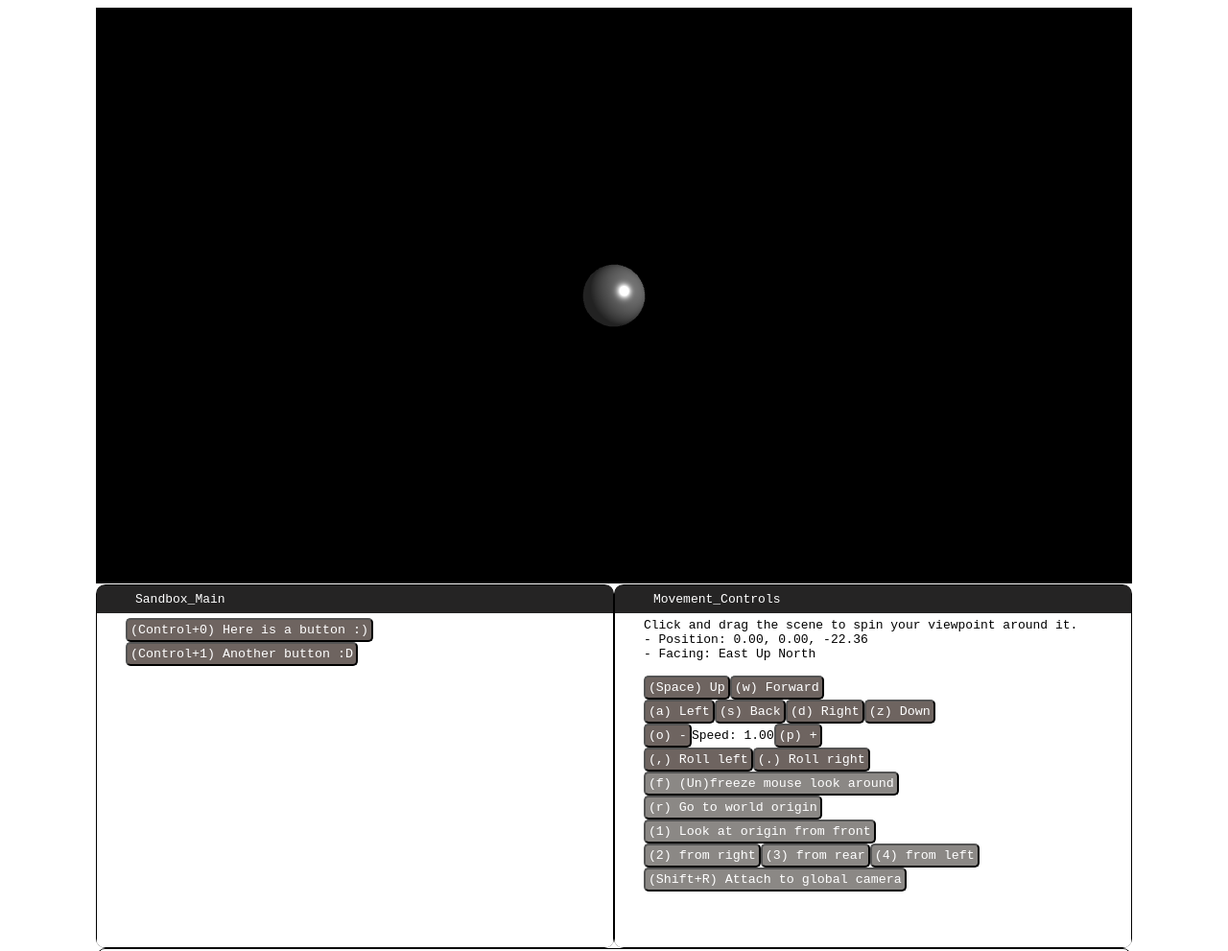
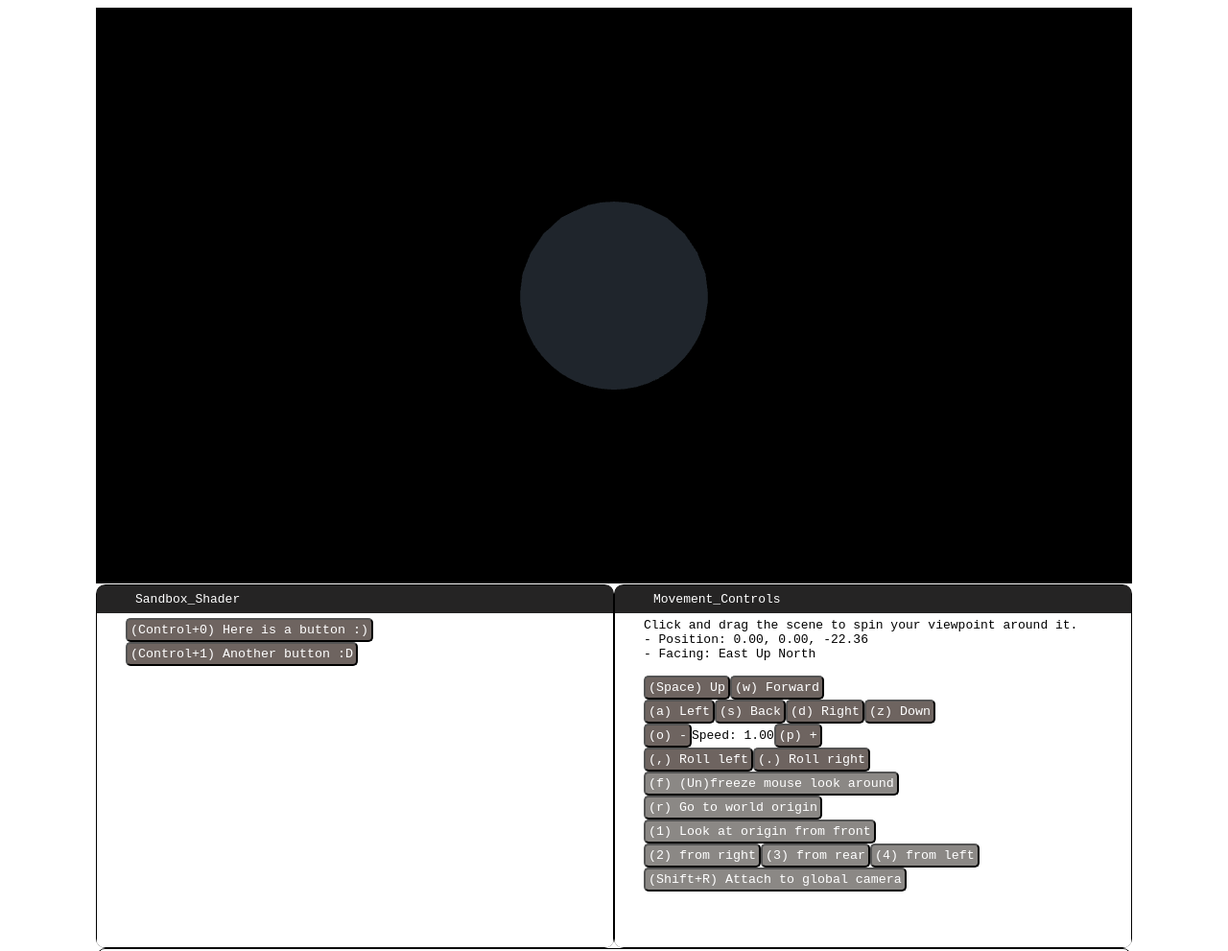
Before and after one commit to kuanhenglin/fahrenheit-denialists, a plain HTML site: page index.html in a window 1280 px wide. Shown: the top 991 px of the page at 96% size. Drawn offline with Linux system fonts and the light colour scheme; animation ran at ten frames a second.

Commit message:
jordan: initial experiments with ray tracer
Implemented the Moller–Trumbore intersection algorithm (very roughly,
completely untested), though everything may be very wrong as I just
talked to the TA. We will see.

```diff
--- a/main_scene.js
+++ b/main_scene.js
@@ -8,6 +8,7 @@ import {defs, tiny} from './classes/common.js';
 // import {Text_Demo} from "./examples/text_demo.js"
 // import {Transforms_Sandbox} from "./examples/transforms_sandbox.js"
 import {Sandbox_Main} from "./scenes/sandbox_main.js";
+import {Sandbox_Shader} from "./scenes/sandbox_shader.js";
 
 // Pull these names into this module's scope for convenience:
 const {
@@ -26,22 +27,15 @@ const {
 // const Minimal_Webgl_Demo = defs.Minimal_Webgl_Demo;
 
 Object.assign(defs,
-  // {Axes_Viewer, Axes_Viewer_Test_Scene},
-  // {Inertia_Demo, Collision_Demo},
-  // {Many_Lights_Demo},
-  // {Obj_File_Demo},
-  // {Scene_To_Texture_Demo},
-  // {Surfaces_Demo},
-  // {Text_Demo},
-  // {Transforms_Sandbox},
   {Sandbox_Main},
+  {Sandbox_Shader},
 );
 
 // ******************** End extra step
 
 // (Can define Main_Scene's class here)
 
-const Main_Scene = Sandbox_Main;
+const Main_Scene = Sandbox_Shader;
 // const Additional_Scenes = [];
 
 export {Main_Scene, Canvas_Widget, Code_Widget, Text_Widget, defs}  // removed: Additional_Scenes
--- /dev/null
+++ b/scenes/sandbox_shader.js
@@ -0,0 +1,237 @@
+import {defs, tiny} from '../classes/common.js';
+
+const {  // load common classes to the current scope
+  Vector, Vector3, vec, vec3, vec4, color, hex_color, Shader, Matrix, Mat4, Light, Shape, Material, Scene,
+} = tiny;
+
+export class Sandbox_Shader extends Scene {
+  constructor() {
+    // constructor(): populate initial values like Shapes and Materials
+    super();
+
+    // load shape definitions onto the GPU
+    this.shapes = {
+      sphere: new defs.Subdivision_Sphere(4),
+      cube: new defs.Cube(),
+    };
+
+    // load material definitions onto the GPU
+    this.materials = {
+      matte: new Material(new defs.Phong_Shader(),
+        {ambient: 0.2, diffusivity: 0.5, specular: 0.5, color: hex_color("#99bbdd")}
+      ),
+      trace: new Material(new Ray_Tracer(),
+        {ambient: 0.2, diffusivity: 0.5, specular: 0.5, color: hex_color("#99bbdd")}
+      ),
+    }
+
+    this.camera_initial_position = Mat4.look_at(vec3(0, 10, 20), vec3(0, 0, 0), vec3(0, 1, 0));
+  }
+
+  make_control_panel() {
+    // draw scene buttons, setup actions and keyboard shortcuts, monitor live measurements.
+    this.key_triggered_button("Here is a button :)", ["Control", "0"], () => null);
+    this.new_line();
+    this.key_triggered_button("Another button :D", ["Control", "1"], () => null);
+  }
+
+  display(context, program_state) {
+    // display():  called once per frame of animation
+    // set up the overall camera matrix, projection matrix, and lights
+    if (!context.scratchpad.controls) {
+      this.children.push(context.scratchpad.controls = new defs.Movement_Controls());
+      // define global camera and projection matrices, stored in program_state
+      program_state.set_camera(this.camera_initial_position);
+    }
+
+    program_state.projection_transform = Mat4.perspective(  // perspective projection
+      Math.PI / 4, context.width / context.height, .1, 1000
+    );
+
+    const light_position = vec4(5, 5, 5, 1);  // light source(s) (phong shader takes maximum of 2 sources)
+    program_state.lights = [new Light(light_position, color(1, 1, 1, 1), 1000)];  // position, color, size
+
+    const time = program_state.animation_time / 1000;
+
+    let identity_transform = Mat4.identity();
+    let sphere_transform = identity_transform.times(Mat4.scale(3, 3, 3))
+    this.shapes.sphere.draw(context, program_state, sphere_transform, this.materials.trace);
+
+    if (time > 0.9 && time < 1.1) {
+      console.log(this.shapes.sphere.arrays.position);
+    }
+  }
+}
+
+
+class Ray_Tracer extends Shader {
+  // define number of lights in the scene, set to 1 for testing
+  constructor(num_lights = 1) {
+    super();
+    this.num_lights = num_lights;
+  }
+
+  shared_glsl_code() {
+    // ********* SHARED CODE, INCLUDED IN BOTH SHADERS *********
+    return `
+      precision mediump float;
+      const int N_LIGHTS = ` + this.num_lights + `;
+      uniform float ambient, diffusivity, specularity, smoothness;
+      uniform vec4 light_positions_or_vectors[N_LIGHTS], light_colors[N_LIGHTS];
+      uniform float light_attenuation_factors[N_LIGHTS];
+      uniform vec4 shape_color;
+      uniform vec3 squared_scale, camera_center;
+
+      /* "varying" means a variable's final value will be passed from the vertex shader on to the next phase (fragment
+         shader), then interpolated per-fragment, weighted by the pixel fragment's proximity to each of the 3 vertices
+         (barycentric interpolation). */
+      varying vec3 vertex_worldspace;
+    `;
+  }
+
+  vertex_glsl_code() {
+    // ********* VERTEX SHADER *********
+    return this.shared_glsl_code() + `
+      attribute vec3 position;  // position expressed in object coordinates
+
+      uniform mat4 model_transform;
+      uniform mat4 projection_camera_model_transform;
+
+      void main() {
+          // the vertex's final resting place (in normalized device coordinate space)
+          gl_Position = projection_camera_model_transform * vec4( position, 1.0 );
+      }
+    `;
+  }
+
+  fragment_glsl_code() {
+    // ********* FRAGMENT SHADER ********* (where everything happens)
+    // a fragment a pixel that's overlapped by the current triangle
+    return this.shared_glsl_code() + `
+      struct triangle {  // struct for a triangle
+        vec3 vertex_0;
+        vec3 vertex_1;
+        vec3 vertex_2;
+      };
+
+
+      struct int_data {  // struct for intersection data
+        int model_id;
+        int triangle_id;
+        float t;
+      };
+
+
+      void ray_intersects_triangle( vec3 ray_origin, vec3 ray_vector,
+                                    triangle int_triangle, int_data intersection,
+                                    int model_id, int triangle_id );
+
+
+      int SAMPLES = 8;
+      int RAY_PER_SAMPLE = 1;
+
+      void main() {
+        // compute an initial (ambient) color:
+        gl_FragColor = vec4( shape_color.xyz * ambient, shape_color.w );
+      }
+
+
+      // we are using the Moller–Trumbore intersection algorithm
+      // https://en.wikipedia.org/wiki/M%C3%B6ller%E2%80%93Trumbore_intersection_algorithm
+      void ray_intersects_triangle( vec3 ray_origin, vec3 ray_vector,
+                                    triangle int_triangle, int_data intersection,
+                                    int model_id, int triangle_id ) {
+        const float EPSILON = 0.1e-5;  // small tolerance
+        vec3 vertex_0 = int_triangle.vertex_0;
+        vec3 vertex_1 = int_triangle.vertex_1;
+        vec3 vertex_2 = int_triangle.vertex_2;
+
+        vec3 edge_1, edge_2, h, s, q;
+        float a, f, u, v;
+
+        edge_1 = vertex_1 - vertex_0;
+        edge_2 = vertex_2 - vertex_0;
+        h = cross(ray_vector, edge_2);
+        a = dot(edge_1, h);
+
+        if (a > EPSILON || a < -EPSILON)  {  // ray not parallel to triangle
+          f = 1.0 / a;
+          s = ray_vector - vertex_0;
+          u = f * dot(s, h);
+          if (u < 0.0 && u < 1.0) {
+            q = cross(s, edge_1);
+            v = f * dot(ray_vector, q);
+
+            if (v > 0.0 && u + v < 1.0) {
+              float t = f * dot(edge_2, q);
+
+              if (t > EPSILON) {  // ray intersection
+                intersection.t = t;
+                intersection.triangle_id = triangle_id;
+                intersection.model_id = model_id;
+              }
+            }
+          }
+        }
+      }
+    `;
+  }
+
+  send_material(gl, gpu, material) {
+    // send the desired shape-wide material qualities to the graphics card, where they will tweak the
+    // lighting formula
+    gl.uniform4fv(gpu.shape_color, material.color);
+    gl.uniform1f(gpu.ambient, material.ambient);
+    gl.uniform1f(gpu.diffusivity, material.diffusivity);
+    gl.uniform1f(gpu.specularity, material.specularity);
+    gl.uniform1f(gpu.smoothness, material.smoothness);
+  }
+
+  send_gpu_state(gl, gpu, gpu_state, model_transform) {
+    // send_gpu_state():  Send the state of our whole drawing context to the GPU.
+    const O = vec4(0, 0, 0, 1), camera_center = gpu_state.camera_transform.times(O).to3();
+    gl.uniform3fv(gpu.camera_center, camera_center);
+    // Use the squared scale trick from "Eric's blog" instead of inverse transpose matrix:
+    const squared_scale = model_transform.reduce(
+      (acc, r) => {
+        return acc.plus(vec4(...r).times_pairwise(r))
+      }, vec4(0, 0, 0, 0)).to3();
+    gl.uniform3fv(gpu.squared_scale, squared_scale);
+    // Send the current matrices to the shader.  Go ahead and pre-compute
+    // the products we'll need of the of the three special matrices and just
+    // cache and send those.  They will be the same throughout this draw
+    // call, and thus across each instance of the vertex shader.
+    // Transpose them since the GPU expects matrices as column-major arrays.
+    const PCM = gpu_state.projection_transform.times(gpu_state.camera_inverse).times(model_transform);
+    gl.uniformMatrix4fv(gpu.model_transform, false, Matrix.flatten_2D_to_1D(model_transform.transposed()));
+    gl.uniformMatrix4fv(gpu.projection_camera_model_transform, false, Matrix.flatten_2D_to_1D(PCM.transposed()));
+
+    // Omitting lights will show only the material color, scaled by the ambient term:
+    if (!gpu_state.lights.length)
+      return;
+
+    const light_positions_flattened = [], light_colors_flattened = [];
+    for (let i = 0; i < 4 * gpu_state.lights.length; i++) {
+      light_positions_flattened.push(gpu_state.lights[Math.floor(i / 4)].position[i % 4]);
+      light_colors_flattened.push(gpu_state.lights[Math.floor(i / 4)].color[i % 4]);
+    }
+    gl.uniform4fv(gpu.light_positions_or_vectors, light_positions_flattened);
+    gl.uniform4fv(gpu.light_colors, light_colors_flattened);
+    gl.uniform1fv(gpu.light_attenuation_factors, gpu_state.lights.map(l => l.attenuation));
+  }
+
+  update_GPU(context, gpu_addresses, gpu_state, model_transform, material) {
+    // update_GPU(): define how to synchronize our JavaScript's variables to the GPU's.  This is where the shader
+    // recieves ALL of its inputs.  Every value the GPU wants is divided into two categories:  Values that belong
+    // to individual objects being drawn (which we call "Material") and values belonging to the whole scene or
+    // program (which we call the "Program_State").  Send both a material and a program state to the shaders
+    // within this function, one data field at a time, to fully initialize the shader for a draw.
+
+    // Fill in any missing fields in the Material object with custom defaults for this shader:
+    const defaults = {color: color(0, 0, 0, 1), ambient: 0, diffusivity: 1, specularity: 1, smoothness: 40};
+    material = Object.assign({}, defaults, material);
+
+    this.send_material(context, gpu_addresses, material);
+    this.send_gpu_state(context, gpu_addresses, gpu_state, model_transform);
+  }
+}
```
Also changed, not shown: index.html (line endings or trailing spaces).
